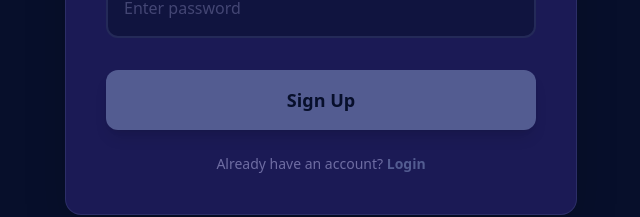
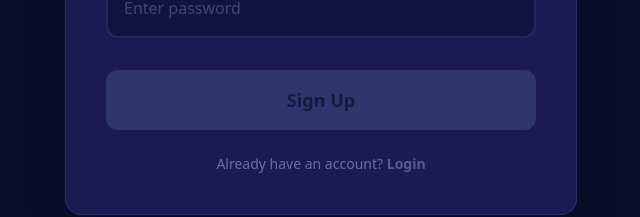
Before and after one commit to aryanraw02/file-upload, a Next.js app: page /signup in a window 1280 px wide. Shown: the part 495-712 px from the top of the page, without its empty margins (319-959 px from the left). Built offline with nearby package versions, Linux system fonts and the light colour scheme; no server answers.

Commit message:
Disable auth submit until form valid

```diff
--- a/src/components/AuthForm.jsx
+++ b/src/components/AuthForm.jsx
@@ -5,6 +5,7 @@ export default function AuthForm({
     type,
     formData,
     loading,
+    submitEnabled = true,
     onChange,
     onSubmit,
 }) {
@@ -83,8 +84,14 @@ export default function AuthForm({
                     </div>
                     <button
                         type="submit"
-                        disabled={loading}
-                        className='w-full bg-accent text-background py-4 rounded-xl hover:bg-accent/80 active:scale-[0.98] transition-all font-bold text-lg cursor-pointer shadow-lg hover:shadow-xl flex items-center justify-center gap-3'
+                        disabled={loading || !submitEnabled}
+                        aria-disabled={loading || !submitEnabled}
+                        className={
+                            `w-full py-4 rounded-xl transition-all font-bold text-lg shadow-lg flex items-center justify-center gap-3 ` +
+                            (loading || !submitEnabled
+                                ? "bg-accent/40 text-background/70 cursor-not-allowed shadow-none"
+                                : "bg-accent text-background hover:bg-accent/80 active:scale-[0.98] cursor-pointer hover:shadow-xl")
+                        }
                     >
                         {loading ? <Loader2 className="h-5 w-5 animate-spin" /> : null}
                         {loading
--- a/src/components/LoginClient.jsx
+++ b/src/components/LoginClient.jsx
@@ -20,6 +20,13 @@ export default function LoginClient() {
 
     const [loading, setLoading] = useState(false);
 
+    const email = formData.email.trim().toLowerCase();
+    const password = formData.password;
+    const isDirty = email.length > 0 || password.length > 0;
+    const emailRegex = /^[^\s@]+@[^\s@]+\.[^\s@]{2,}$/;
+    const isValid = emailRegex.test(email) && password.length > 0;
+    const submitEnabled = isDirty && isValid;
+
     const handleChange = (e) => {
         const { name, value } = e.target;
         if (value.startsWith(" ")) return;
@@ -29,10 +36,6 @@ export default function LoginClient() {
     const handleLogin = async (e) => {
         e.preventDefault();
 
-        const email = formData.email.trim().toLowerCase();
-        const password = formData.password;
-
-        const emailRegex = /^[^\s@]+@[^\s@]+\.[^\s@]{2,}$/;
         if (!emailRegex.test(email)) {
             toast.error("Enter a valid email address");
             return;
@@ -69,6 +72,7 @@ export default function LoginClient() {
             type="login"
             formData={formData}
             loading={loading}
+            submitEnabled={submitEnabled}
             onChange={handleChange}
             onSubmit={handleLogin}
         />
--- a/src/components/SignupClient.jsx
+++ b/src/components/SignupClient.jsx
@@ -17,6 +17,20 @@ export default function SignupClient() {
 
     const [loading, setLoading] = useState(false);
 
+    const fullname = formData.fullname.trim();
+    const email = formData.email.trim().toLowerCase();
+    const mobile = formData.mobile.trim();
+    const password = formData.password;
+    const isDirty =
+        fullname.length > 0 ||
+        email.length > 0 ||
+        mobile.length > 0 ||
+        password.length > 0;
+    const emailRegex = /^[^\s@]+@[^\s@]+\.[^\s@]{2,}$/;
+    const mobileRegex = /^[6-9]\d{9}$/;
+    const isValid = emailRegex.test(email) && mobileRegex.test(mobile) && password.length > 0;
+    const submitEnabled = isDirty && isValid;
+
     const handleChange = (e) => {
         const { name, value } = e.target;
 
@@ -29,18 +43,10 @@ export default function SignupClient() {
     const handleSignup = async (e) => {
         e.preventDefault();
 
-        const fullname = formData.fullname.trim();
-        const email = formData.email.trim().toLowerCase();
-        const mobile = formData.mobile.trim();
-        const password = formData.password;
-
-        const emailRegex = /^[^\s@]+@[^\s@]+\.[^\s@]{2,}$/;
         if (!emailRegex.test(email)) {
             toast.error("Enter a valid email address");
             return;
         }
-
-        const mobileRegex = /^[6-9]\d{9}$/;
         if (!mobileRegex.test(mobile)) {
             toast.error("Enter a valid mobile number");
             return;
@@ -81,6 +87,7 @@ export default function SignupClient() {
             type="signup"
             formData={formData}
             loading={loading}
+            submitEnabled={submitEnabled}
             onChange={handleChange}
             onSubmit={handleSignup}
         />
```
